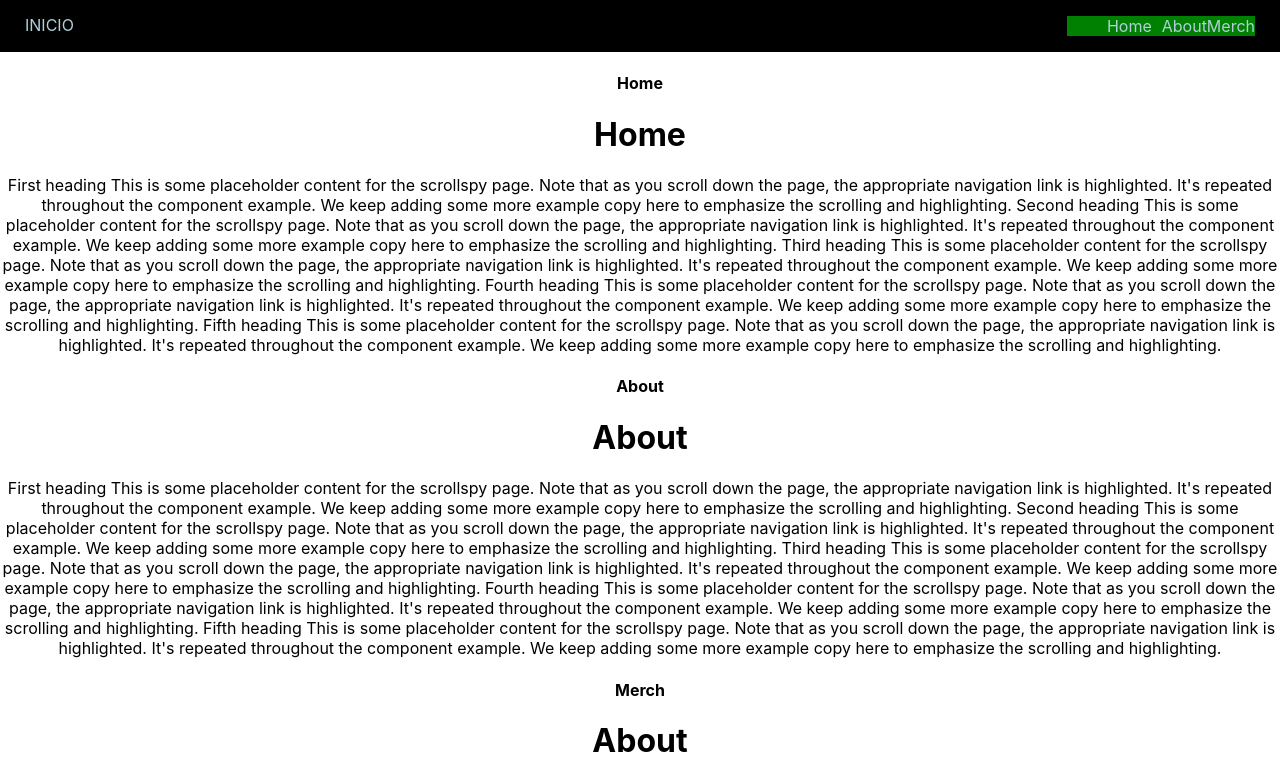
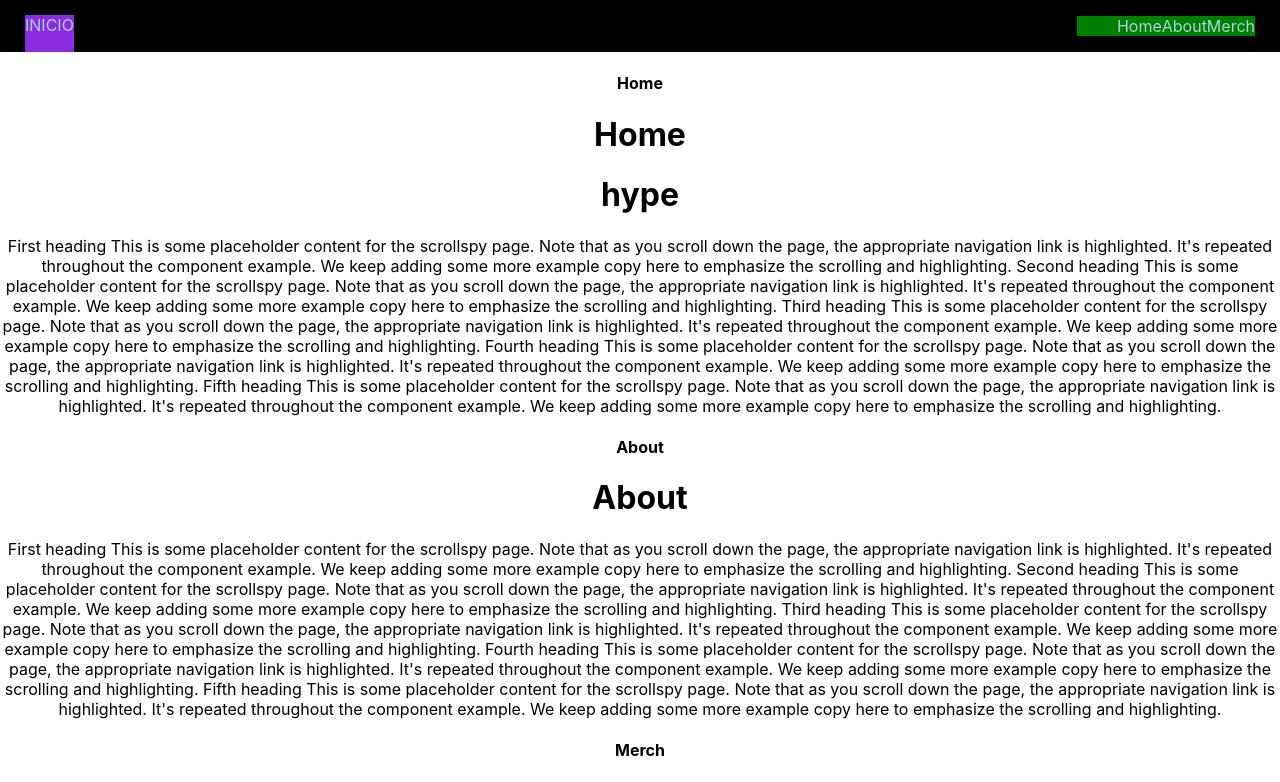
Before and after one commit to dredamonsta1/the-nounish-agency, a React (Create React App) app in the folder the-nounish-agency/: page / in a window 1280 px wide. Shown: the top 782 px of the page. Built offline with nearby package versions, Linux system fonts and the light colour scheme.

Commit message:
working on homepage

```diff
--- a/the-nounish-agency/src/components/home/Home.css
+++ b/the-nounish-agency/src/components/home/Home.css
@@ -0,0 +1,5 @@
+.home-jtron{
+    background-color: chartreuse;
+    width: 500vh;
+    height: 100vh;
+}
--- a/the-nounish-agency/src/components/home/Home.js
+++ b/the-nounish-agency/src/components/home/Home.js
@@ -7,6 +7,9 @@ function Home(){
     return(
         <>
         <h1>Home</h1>
+        <div className="home-jtron">
+        <h1>hype</h1>
+        </div>
         <p>First heading
         This is some placeholder content for the scrollspy page. Note that as you scroll down the page, the appropriate navigation link is highlighted. It's repeated throughout the component example. We keep adding some more example copy here to emphasize the scrolling and highlighting.
 
--- a/the-nounish-agency/src/components/navBar/NavBar.css
+++ b/the-nounish-agency/src/components/navBar/NavBar.css
@@ -11,6 +11,7 @@
 .navbar-brand{
     list-style: none;
     color: #B0CFDC;
+    background-color: blueviolet;
 
 }
 
@@ -31,14 +32,16 @@
 
 .nav-pills{
     display: flex;
-    align-items: center;
-    align-self: space-between;
+    justify-content: space-between;
+    /* align-items: center; */
+    /* align-items: space-between; */
     background-color: green;
 
 }
 
 .nav-item-home{
-    margin-right: 10px;
+    justify-content: space-between;
+    /* margin-right: 10px; */
 
 }
 
```
